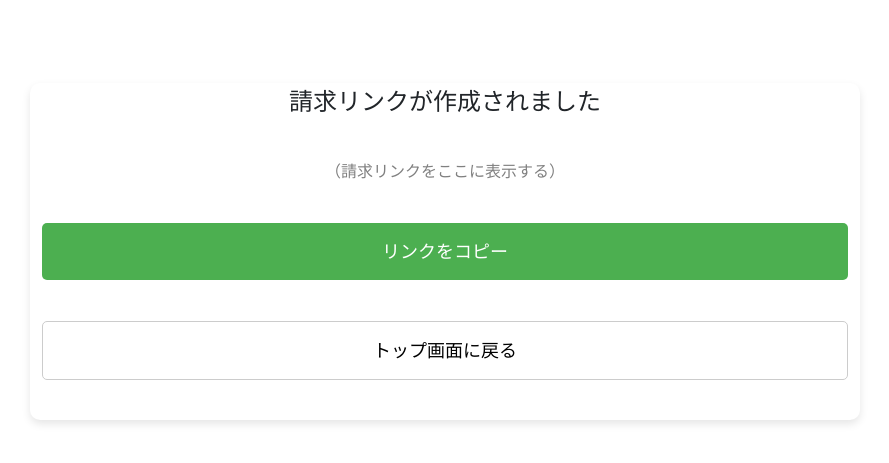
After one commit to s1f102200659/RAMEN-S, a Django app: page /check_link/ in a window 1280 px wide. The commit adds this page. Shown: the top 463 px of the page, without its empty margins (195-1084 px from the left). Run offline with Django 5.2, Linux system fonts and the light colour scheme.

Commit message:
バグ修正

```diff
--- /dev/null
+++ b/app/static/css/check_link.css
@@ -0,0 +1,56 @@
+body {
+    font-family: 'Arial', sans-serif;
+    display: flex;
+    justify-content: center;
+    align-items: center;
+    background-color: #f5f5f5;
+}
+
+.container {
+    margin-top: 10%;
+    text-align: center;
+    background-color: white;
+    border-radius: 10px;
+    box-shadow: 0 4px 8px rgba(0, 0, 0, 0.1);
+    width: 100%;
+    height: auto;
+}
+
+.link-header{
+    font-size: x-large;
+    margin-bottom: 5%;
+}
+
+.link-text {
+    font-size: medium;
+    color: gray;
+    margin-bottom: 5%;
+}
+
+.copy-btn {
+    background-color: #4CAF50;
+    color: white;
+    border: none;
+    padding: 15px 30px;
+    font-size: 18px;
+    border-radius: 5px;
+    cursor: pointer;
+    margin-bottom: 5%;
+    width: 100%;
+}
+
+.return-btn {
+    background-color: white;
+    color: black;
+    border: 1px solid #ccc;
+    padding: 15px 30px;
+    font-size: 18px;
+    border-radius: 5px;
+    cursor: pointer;
+    width: 100%;
+    margin-bottom: 5%;
+}
+
+.return-btn:hover, .copy-btn:hover {
+    opacity: 0.8;
+}
--- /dev/null
+++ b/app/templates/app/check_link.html
@@ -0,0 +1,28 @@
+<!DOCTYPE html>
+{% load static %}
+<html lang="ja">
+<head>
+    <meta charset="UTF-8">
+    <meta name="viewport" content="width=device-width, initial-scale=1.0">
+    <title>リンク生成ページ</title>
+    <link rel="stylesheet" href="{% static 'css/check_link.css' %}">
+    <link href="https://cdn.jsdelivr.net/npm/bootstrap@5.3.0/dist/css/bootstrap.min.css" rel="stylesheet" integrity="sha384-9ndCyUaIbzAi2FUVXJi0CjmCapSmO7SnpJef0486qhLnuZ2cdeRhO02iuK6FUUVM" crossorigin="anonymous">
+</head>
+<body>
+    <div class="container-fluid">
+        <div class="row">
+            <div class="col-md-2"></div>
+            <div class="col-12 col-md-8">
+                <div class="container">
+                    <p class="link-header">請求リンクが作成されました</p>
+                    <p class="link-text">（請求リンクをここに表示する）</p>
+                    <button class="copy-btn">リンクをコピー</button>
+                    <button class="return-btn">トップ画面に戻る</button>
+                </div>
+            </div>
+            <div class="col-md-2"></div>
+        </div>
+    </div>
+    <script src="https://cdn.jsdelivr.net/npm/bootstrap@5.3.0/dist/js/bootstrap.bundle.min.js" integrity="sha384-geWF76RCwLtnZ8qwWowPQNguL3RmwHVBC9FhGdlKrxdiJJigb/j/68SIy3Te4Bkz" crossorigin="anonymous"></script>
+</body>
+</html>
--- a/app/urls.py
+++ b/app/urls.py
@@ -3,5 +3,6 @@ from . import views
 
 urlpatterns = [
     path('', views.index, name='index'),
-    path('home/',views.home, name='home')
+    path('home/',views.home, name='home'),
+    path('check_link/',views.check_link, name='check_link'),
 ]
--- a/app/views.py
+++ b/app/views.py
@@ -7,3 +7,6 @@ def index(request):
 
 def home(request):
     return render(request, 'app/home.html')
+
+def check_link(request):
+    return render(request, 'app/check_link.html')
```
Also changed, not shown: app/templates/app/home.html (indentation only).
